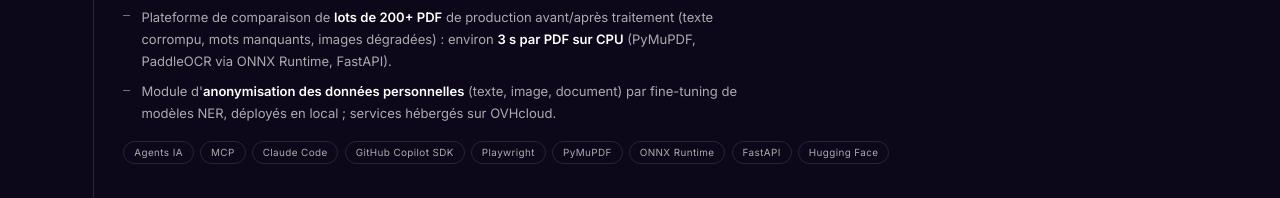
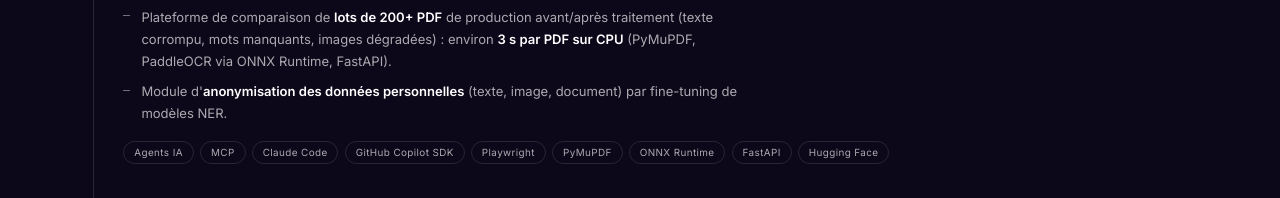
Before and after one commit to Faroukelmak/Portfoliov2, a plain HTML site: page index.html in a window 1280 px wide. Shown: the part 2251-2449 px from the top of the page. Drawn offline with Linux system fonts and the light colour scheme.

Commit message:
Expérience Docaposte : retire la mention du déploiement local et d'OVHcloud
Co-Authored-By: Claude Opus 5.5 <noreply@anthropic.com>
Claude-Session: https://claude.ai/code/session_01GCEL2f7pXcCFyNT7s3crWM

```diff
--- a/index.html
+++ b/index.html
@@ -807,7 +807,7 @@
           <li data-i18n-html data-fr="<b>Prometheus</b> : kit d'agents spécialisés pilotés par un orchestrateur, utilisable dans Claude Code, GitHub Copilot et OpenCode, plus une application desktop Electron (GitHub Copilot SDK). Les agents construisent une base de connaissances de l'IHM, lisent les specs Jira, génèrent et exécutent les scénarios de test jusqu'à la vérification en base, puis produisent un rapport spec/tests complet." data-en="<b>Prometheus</b>: a kit of specialised agents run by an orchestrator, usable in Claude Code, GitHub Copilot and OpenCode, plus an Electron desktop app (GitHub Copilot SDK). The agents build a knowledge base of the UI, read Jira specs, generate and run test scenarios down to database checks, then produce a full spec/test report."><b>Prometheus</b> : kit d'agents spécialisés pilotés par un orchestrateur, utilisable dans Claude Code, GitHub Copilot et OpenCode, plus une application desktop Electron (GitHub Copilot SDK). Les agents construisent une base de connaissances de l'IHM, lisent les specs Jira, génèrent et exécutent les scénarios de test jusqu'à la vérification en base, puis produisent un rapport spec/tests complet.</li>
           <li data-i18n-html data-fr="Serveurs <b>MCP sur mesure</b> (Jira, Confluence, connecteurs base de données) pour cadrer les agents et renforcer la sécurité ; accompagnement des équipes QA dans la prise en main de l'application." data-en="Custom <b>MCP servers</b> (Jira, Confluence, database connectors) to frame the agents and tighten security; onboarded the QA teams onto the desktop app.">Serveurs <b>MCP sur mesure</b> (Jira, Confluence, connecteurs base de données) pour cadrer les agents et renforcer la sécurité ; accompagnement des équipes QA dans la prise en main de l'application.</li>
           <li data-i18n-html data-fr="Plateforme de comparaison de <b>lots de 200+ PDF</b> de production avant/après traitement (texte corrompu, mots manquants, images dégradées) : environ <b>3 s par PDF sur CPU</b> (PyMuPDF, PaddleOCR via ONNX Runtime, FastAPI)." data-en="Comparison platform for <b>batches of 200+ production PDFs</b> before/after processing (corrupted text, missing words, degraded images): about <b>3 s per PDF on CPU</b> (PyMuPDF, PaddleOCR via ONNX Runtime, FastAPI).">Plateforme de comparaison de <b>lots de 200+ PDF</b> de production avant/après traitement (texte corrompu, mots manquants, images dégradées) : environ <b>3 s par PDF sur CPU</b> (PyMuPDF, PaddleOCR via ONNX Runtime, FastAPI).</li>
-          <li data-i18n-html data-fr="Module d'<b>anonymisation des données personnelles</b> (texte, image, document) par fine-tuning de modèles NER, déployés en local ; services hébergés sur OVHcloud." data-en="<b>Personal-data anonymisation</b> module (text, image, document) built by fine-tuning NER models, deployed locally; services hosted on OVHcloud.">Module d'<b>anonymisation des données personnelles</b> (texte, image, document) par fine-tuning de modèles NER, déployés en local ; services hébergés sur OVHcloud.</li>
+          <li data-i18n-html data-fr="Module d'<b>anonymisation des données personnelles</b> (texte, image, document) par fine-tuning de modèles NER." data-en="<b>Personal-data anonymisation</b> module (text, image, document) built by fine-tuning NER models.">Module d'<b>anonymisation des données personnelles</b> (texte, image, document) par fine-tuning de modèles NER.</li>
         </ul>
         <div class="tags"><span>Agents IA</span><span>MCP</span><span>Claude Code</span><span>GitHub Copilot SDK</span><span>Playwright</span><span>PyMuPDF</span><span>ONNX Runtime</span><span>FastAPI</span><span>Hugging Face</span></div>
       </div>
```
